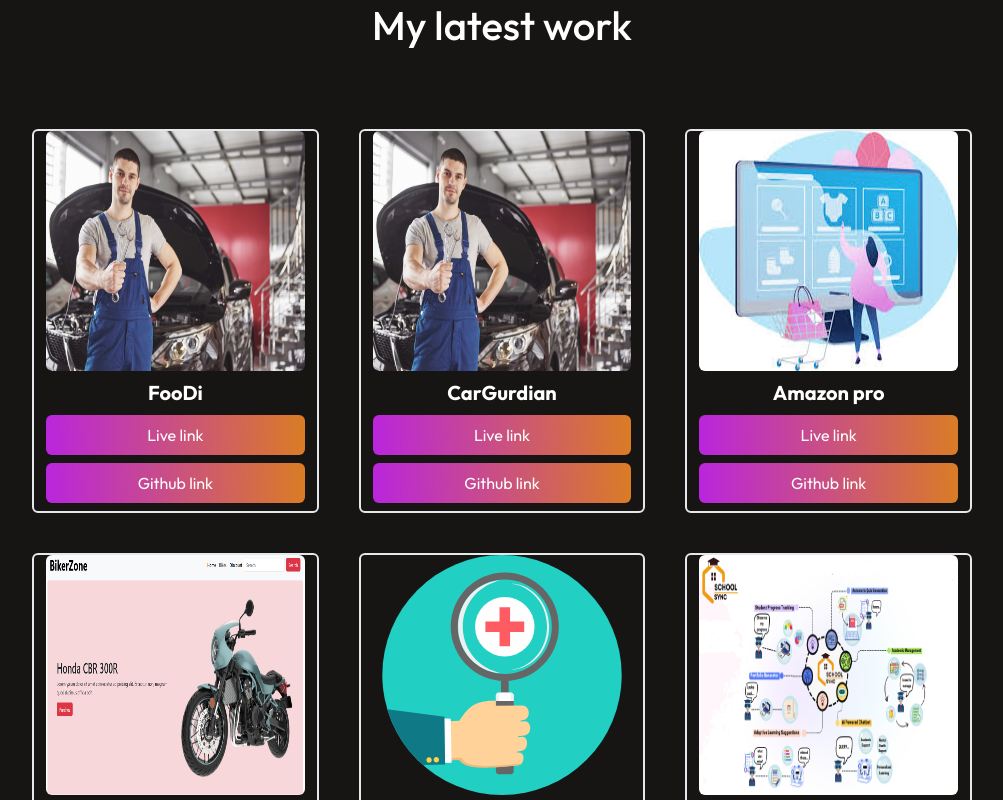
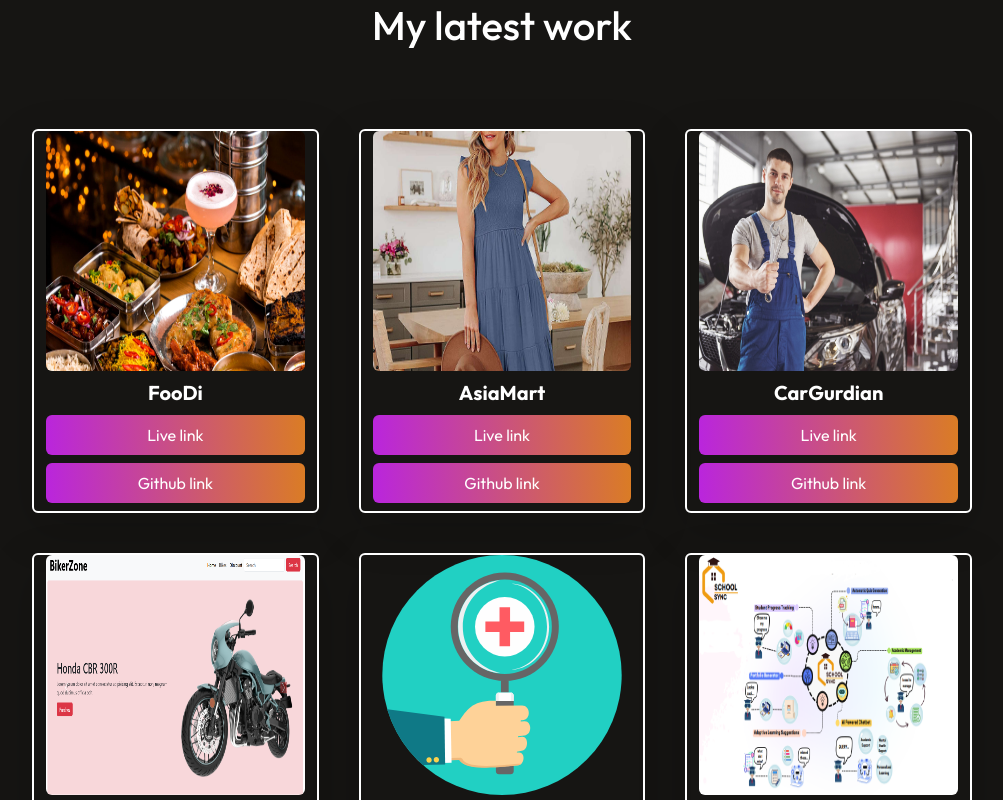
Before and after one commit to mdkabirulhossain/kabirul, a React (Vite) app: page / in a window 1280 px wide. Shown: the part 2620-3420 px from the top of the page, without its empty margins (138-1141 px from the left). Built offline with nearby package versions, Linux system fonts and the light colour scheme.

Commit message:
Updated my Work section here add live link and also github link

```diff
--- a/src/Components/MyWork/MyWork.css
+++ b/src/Components/MyWork/MyWork.css
@@ -30,12 +30,12 @@
 
 }
 
-.container:hover{
+/* .container:hover{
     transform: scale(1.03);
     border: 2px solid #ff00ff;
     border-radius: 10px;
     transition: 0.3s;
-}
+} */
 .live-link{
     background: linear-gradient(267deg, #DA7C25 0.36%, #B923E1 102.06%);
 }
@@ -45,7 +45,7 @@
     gap: 15px;
     border-radius: 50px;
     border: 2px solid white;
-    padding: 30px 60px;
+    padding: 20px 60px;
     font-size: 22px;
     font-weight: 400;
     margin-bottom: 80px;
--- a/src/Components/MyWork/MyWork.jsx
+++ b/src/Components/MyWork/MyWork.jsx
@@ -17,16 +17,16 @@ const MyWork = () => {
             </div>
             <div className="mywork-container">
                 {
-                    data.map(project => <div className='container border-2 border-gray-200 rounded-md' key={project.w_no}>
+                    data.map(project => <div className='container border-2 border-white shadow-lg rounded-md' key={project.w_no}>
                         <img src={project.w_img} alt="" className='rounded-md'
                             />
-                            <p className='text-center p-2 font-bold text-xl'>{project.w_name}</p>
+                            <p className='text-center py-2 font-bold text-xl'>{project.w_name}</p>
                         <a href={project.url}>
-                        <button className='live-link w-full p-2 mb-2 rounded-md'>Live link</button>
+                        <button className='live-link w-full py-2 mb-2 rounded-md'>Live link</button>
                         </a>
-
-                        <button className='live-link w-full p-2 mb-2 rounded-md'>Github link</button>
-
+                        <a href={project.github_url}>
+                        <button className='live-link w-full py-2 mb-2 rounded-md'>Github link</button>
+                        </a>
                     </div>)
                 }
             </div>
--- a/src/assets/myWork_data.jsx
+++ b/src/assets/myWork_data.jsx
@@ -1,9 +1,10 @@
 import project1_img from '../assets/project_1.svg'
-
-import project3_img from '../assets/project_3.jpg'
+import food from '../assets/My_work_img/Header.jpg'
 import project4_img from '../assets/project_4.png'
 import project5_img from '../assets/1.jpg'
 import project6_img from '../assets/project_6.png'
+import AsiaMart_img from '../assets/My_work_img/Best_Sell.jpg'
+
 
 
 const mywork_data = [
@@ -12,36 +13,41 @@ const mywork_data = [
         url: 'https://foodi-lyart.vercel.app/',
         github_url: 'https://github.com/mdkabirulhossain/Foodi',
         w_name:"FooDi",
-        w_img:project5_img
+        w_img:food
     },
     {
         w_no:2,
+        url: 'https://asia-mart.vercel.app/',
+        github_url: 'https://github.com/mdkabirulhossain/AsiaMart',
+        w_name:"AsiaMart",
+        w_img:AsiaMart_img
+    },
+    {
+        w_no:3,
         url: 'https://car-gurdian-client.vercel.app/',
+        github_url: 'https://github.com/mdkabirulhossain/carGurdian',
         w_name:"CarGurdian",
         w_img:project5_img
     },
     {
-        w_no:3,
-        url: 'https://amazon-product.vercel.app/',
-        w_name:"Amazon pro",
-        w_img:project3_img
-    },
-    {
         w_no:4,
         url: 'https://bike-zone-update.vercel.app/',
+        github_url: 'https://github.com/mdkabirulhossain/Bike_Zone_Update',
         w_name:"BikerZone",
         w_img:project4_img
     },
     {
         w_no:5,
         url: 'https://github.com/mdkabirulhossain/Mediconnect',
+        github_url: 'https://github.com/mdkabirulhossain/Mediconnect',
         w_name:"Mediconnect",
         w_img:project1_img
 
     },
     {
         w_no:6,
-        url: '#',
+        url: 'https://github.com/mdkabirulhossain/SchoolSync',
+        github_url: 'https://github.com/mdkabirulhossain/SchoolSync',
         w_name:"School Sync",
         w_img:project6_img
     },
```
Also changed, not shown: src/assets/My_work_img/Best_Sell.jpg (renamed from src/assets/Best_Sell.jpg), src/assets/My_work_img/Header.jpg (renamed from src/assets/Header.jpg).
